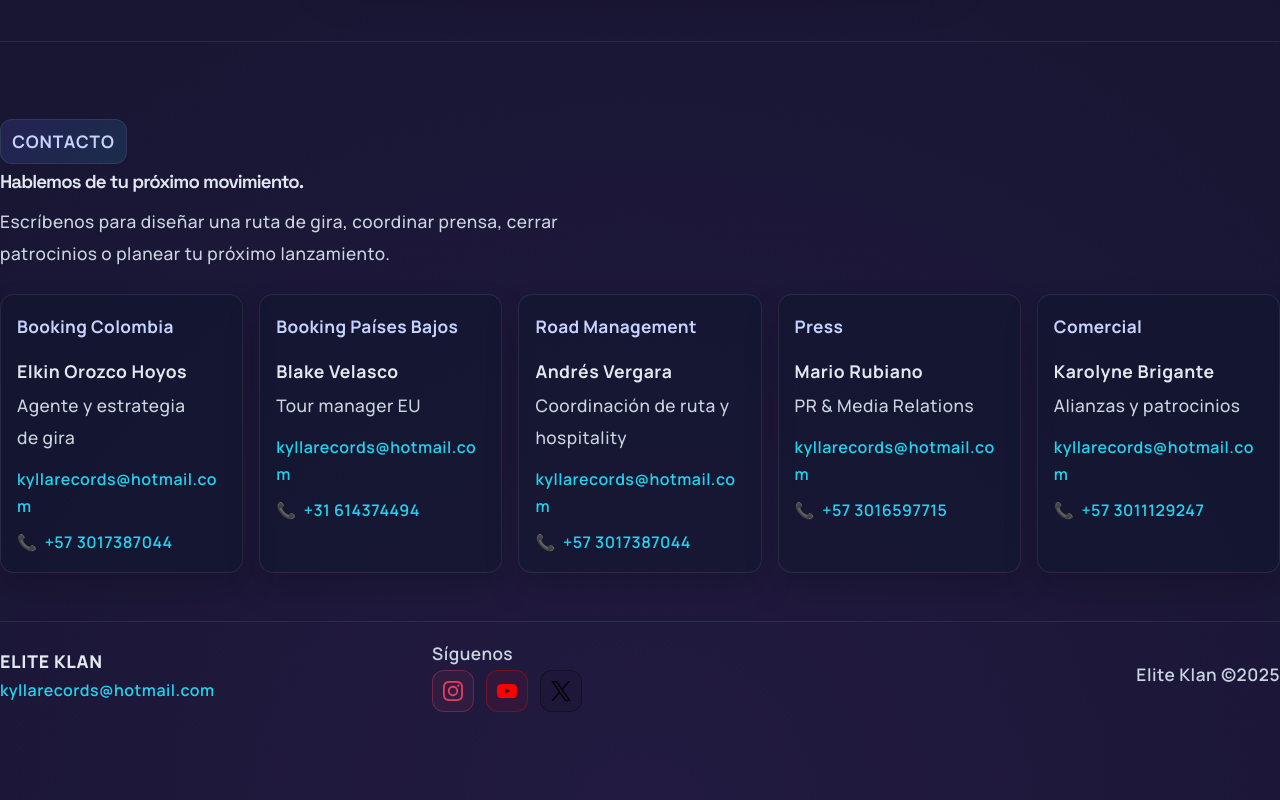
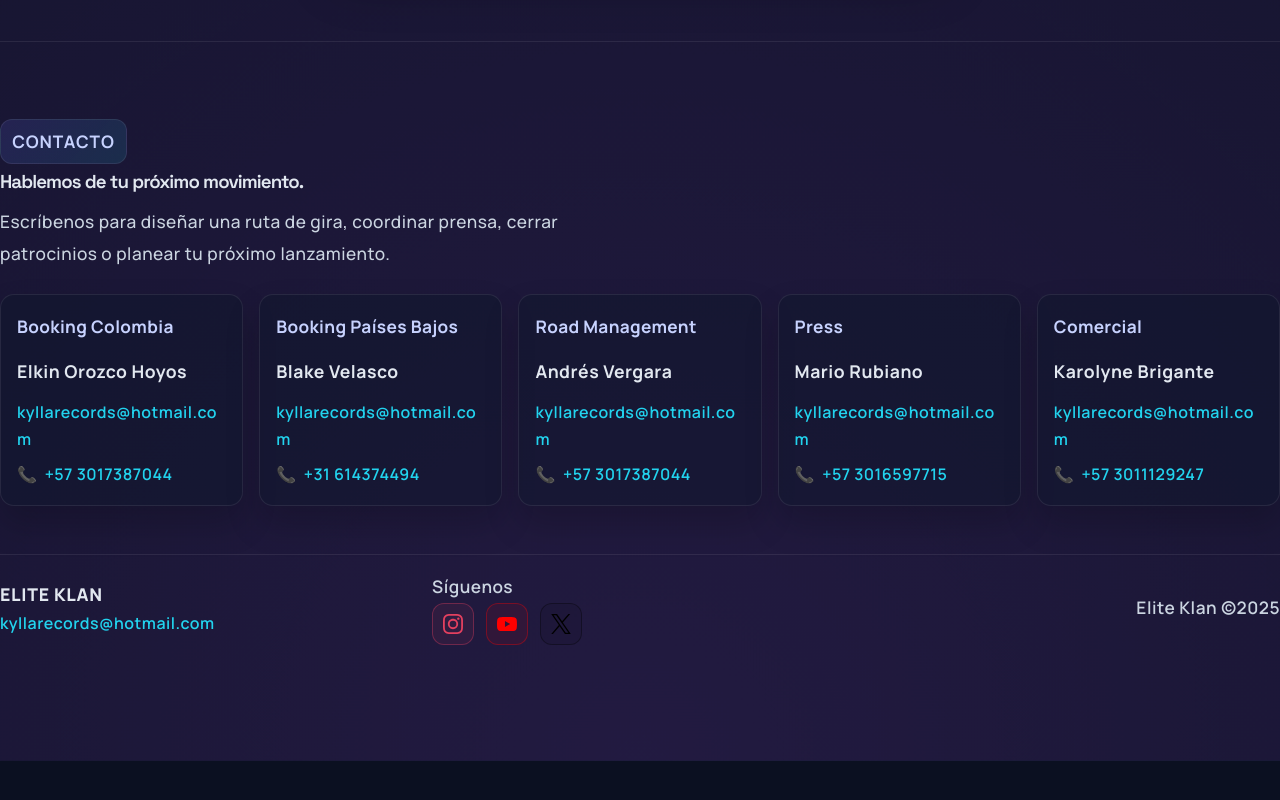
Before and after one commit to AndresArguelles23/music-band-ui, a React (Vite) app: page / in a window 1280 px wide. Shown: the part 6559-7359 px from the top of the page. After the commit the page ends 7320 px from the top, so only its background shows below. Built offline with nearby package versions, Linux system fonts and the light colour scheme; a web font is replaced by a local one.

Commit message:
Remove roles from footer contacts

```diff
--- a/src/components/Footer.module.css
+++ b/src/components/Footer.module.css
@@ -136,11 +136,6 @@
   font-weight: 700;
 }
 
-.role {
-  margin: 0.2rem 0 0;
-  color: var(--color-text-muted);
-}
-
 .links {
   display: flex;
   flex-direction: column;
--- a/src/components/Footer.tsx
+++ b/src/components/Footer.tsx
@@ -3,7 +3,6 @@
 type Contact = {
   area: string
   name: string
-  role: string
   email?: string
   phone?: string
 }
@@ -12,35 +11,30 @@
   {
     area: 'Booking Colombia',
     name: 'Elkin Orozco Hoyos',
-    role: 'Agente y estrategia de gira',
     email: 'kyllarecords@hotmail.com',
     phone: '+57 3017387044',
   },
   {
     area: 'Booking Países Bajos',
     name: 'Blake Velasco',
-    role: 'Tour manager EU',
     email: 'kyllarecords@hotmail.com',
     phone: '+31 614374494',
   },
   {
     area: 'Road Management',
     name: 'Andrés Vergara',
-    role: 'Coordinación de ruta y hospitality',
     email: 'kyllarecords@hotmail.com',
     phone: '+57 3017387044',
   },
   {
     area: 'Press',
     name: 'Mario Rubiano',
-    role: 'PR & Media Relations',
     email: 'kyllarecords@hotmail.com',
     phone: '+57 3016597715',
   },
   {
     area: 'Comercial',
     name: 'Karolyne Brigante',
-    role: 'Alianzas y patrocinios',
     email: 'kyllarecords@hotmail.com',
     phone: '+57 3011129247',
   },
@@ -83,12 +77,11 @@
       </div>
 
       <div className={styles.grid}>
-        {contacts.map(({ area, name, role, email, phone }) => (
+        {contacts.map(({ area, name, email, phone }) => (
           <article key={area} className={styles.card}>
             <p className={styles.area}>{area}</p>
             <div>
               <p className={styles.name}>{name}</p>
-              <p className={styles.role}>{role}</p>
             </div>
             <div className={styles.links}>
               {email && (
```
